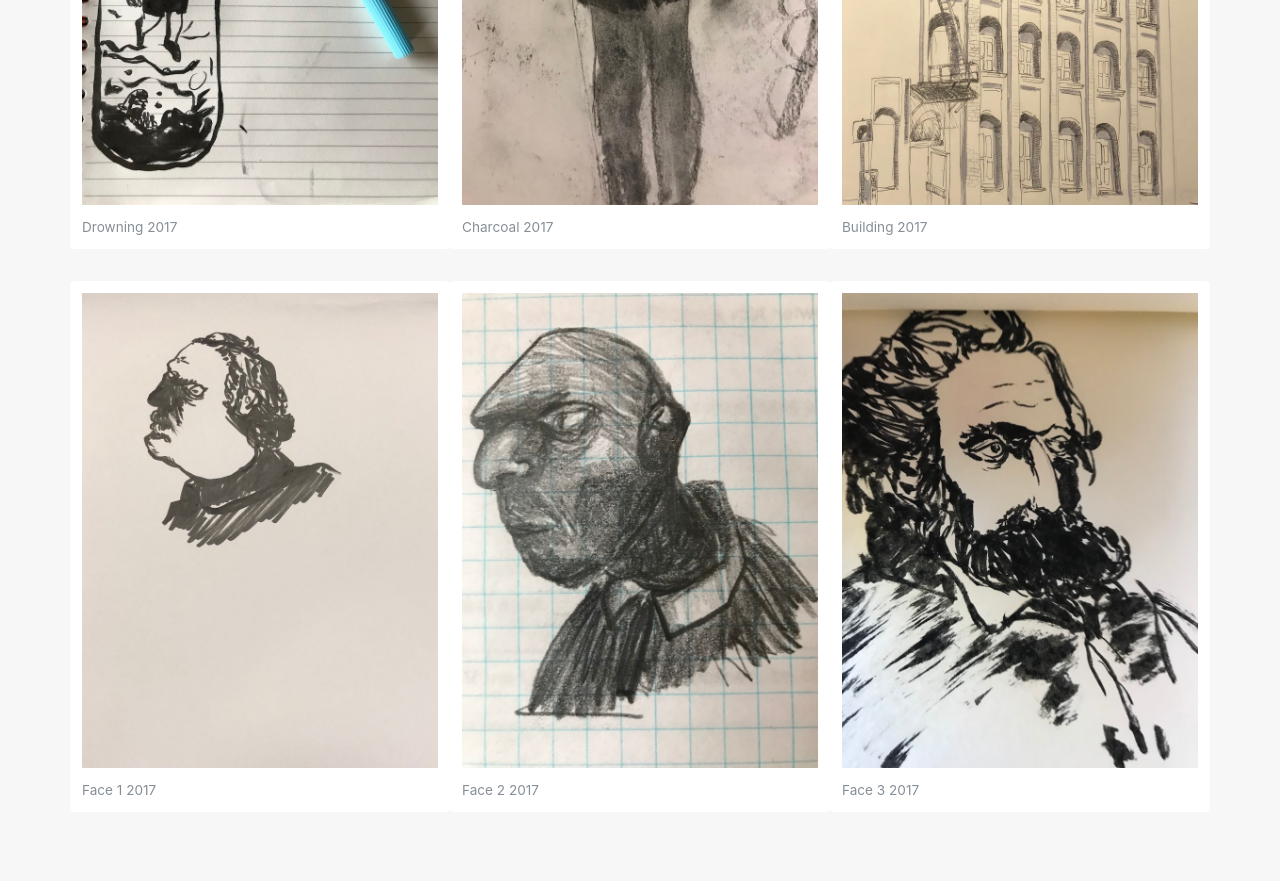
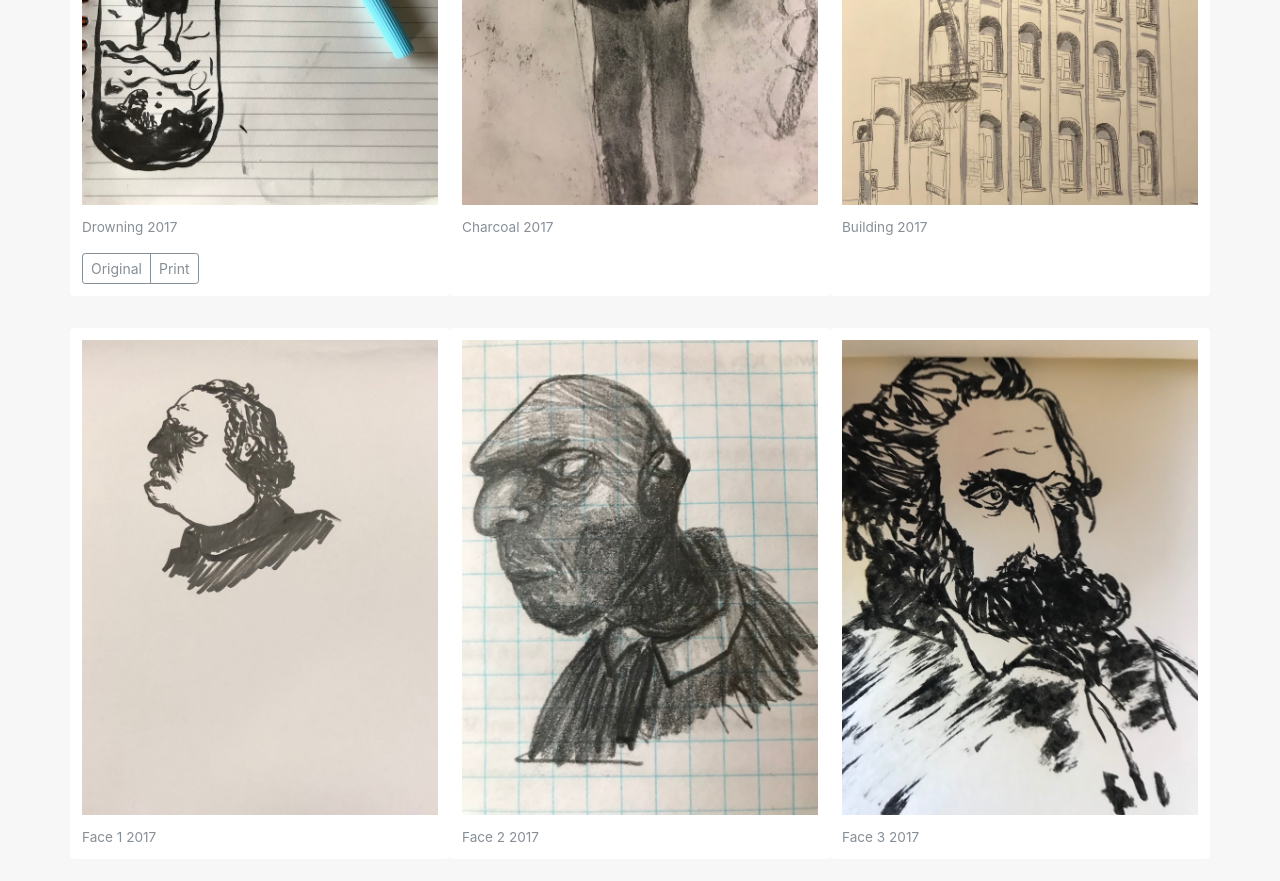
Before and after one commit to rohansmehta/rohansmehta.github.io, a Jekyll site: the page art/index.html, which Jekyll copies as it is, in a window 1280 px wide and 900 px high, scrolled down 664 px. Shown: the top 881 px of the window. Built offline with Jekyll 4.4.1, drawn with Linux system fonts in a browser that asks for light colours; nearby versions of some CDN libraries.

Commit message:
testing buttons

```diff
--- a/art/index.html
+++ b/art/index.html
@@ -63,6 +63,10 @@
               <img src="images/lucas-amunategui-drowning.JPG" alt="image 2017" style="width:100%"
                    data-toggle="modal" data-target="#myModal">
               <p class="card-text">Drowning 2017</p>
+                <div class="btn-group">
+                  <button type="button" class="btn btn-sm btn-outline-secondary">Original</button>
+                  <button type="button" class="btn btn-sm btn-outline-secondary">Print</button>
+                </div>
             </div>
             <div class="card">
               <img src="images/lucas-amunategui-charcoal.JPG" alt="image 2017" style="width:100%"
```
